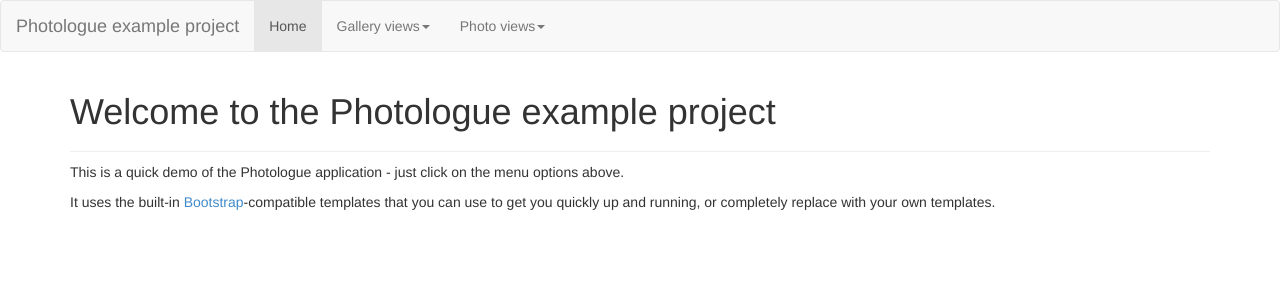
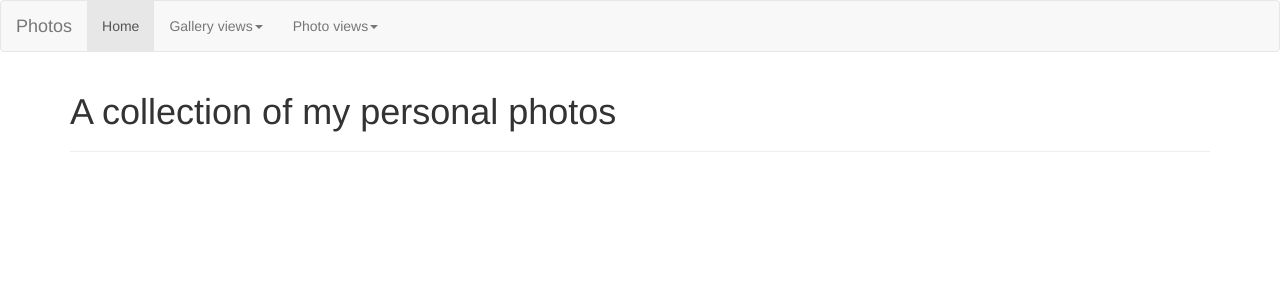
Before and after one commit to jldugger/albums.pwnguin.net, a Django app: page / in a window 1280 px wide. Shown: the top 300 px of the page. Run offline with Django 3.2, Linux system fonts and the light colour scheme; some libraries are stand-ins or nearby versions.

Commit message:
remove example branding

```diff
--- a/album_project/templates/base.html
+++ b/album_project/templates/base.html
@@ -24,7 +24,7 @@
 		      <span class="icon-bar"></span>
 		      <span class="icon-bar"></span>
 		    </button>
-		    <a class="navbar-brand" href="/">Photologue example project</a>
+		    <a class="navbar-brand" href="/">Photos</a>
 		  </div>
 
 		  <!-- Collect the nav links, forms, and other content for toggling -->
--- a/album_project/templates/homepage.html
+++ b/album_project/templates/homepage.html
@@ -1,18 +1,12 @@
 {% extends 'base.html' %}
 
-{% block title %}Photologue example project{% endblock %}
+{% block title %}Justin's Photos{% endblock %}
 
 {% block content %}
 	<div class="row">
 		<div class="col-lg-12">
 			<div class="page-header">
-			  <h1>Welcome to the Photologue example project</h1>
-			</div>
-			<p>This is a quick demo of the Photologue application - just click on
-			the menu options above.</p>
-			<p>It uses the built-in <a href="http://getbootstrap.com/">Bootstrap</a>-compatible
-			templates that you can use to get you quickly up and running, or completely
-			replace with your own templates.</p>
+			  <h1>A collection of my personal photos</h1> </div>
 		</div>
 	</div>
 {% endblock %}
```
Also changed, not shown: 1 other file.
